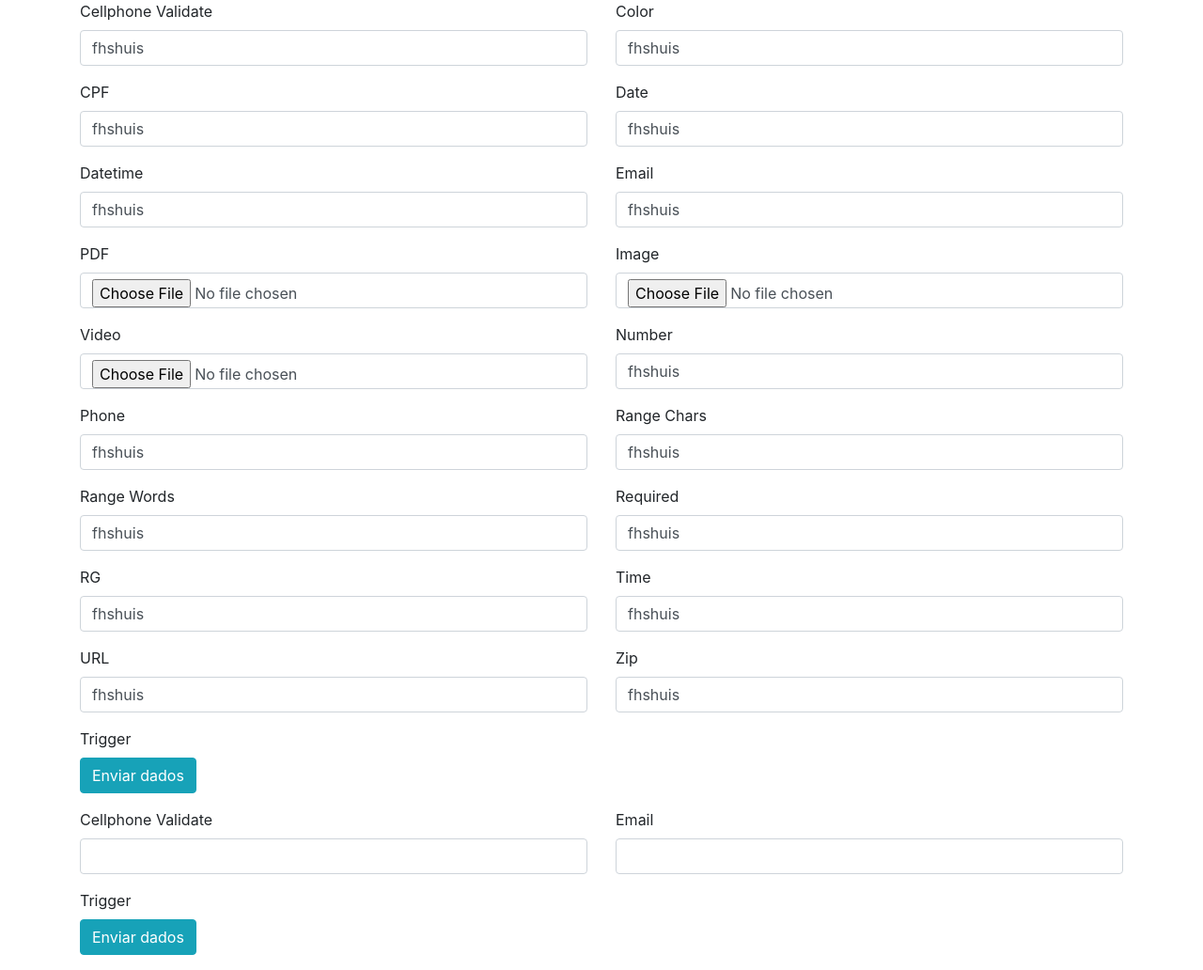
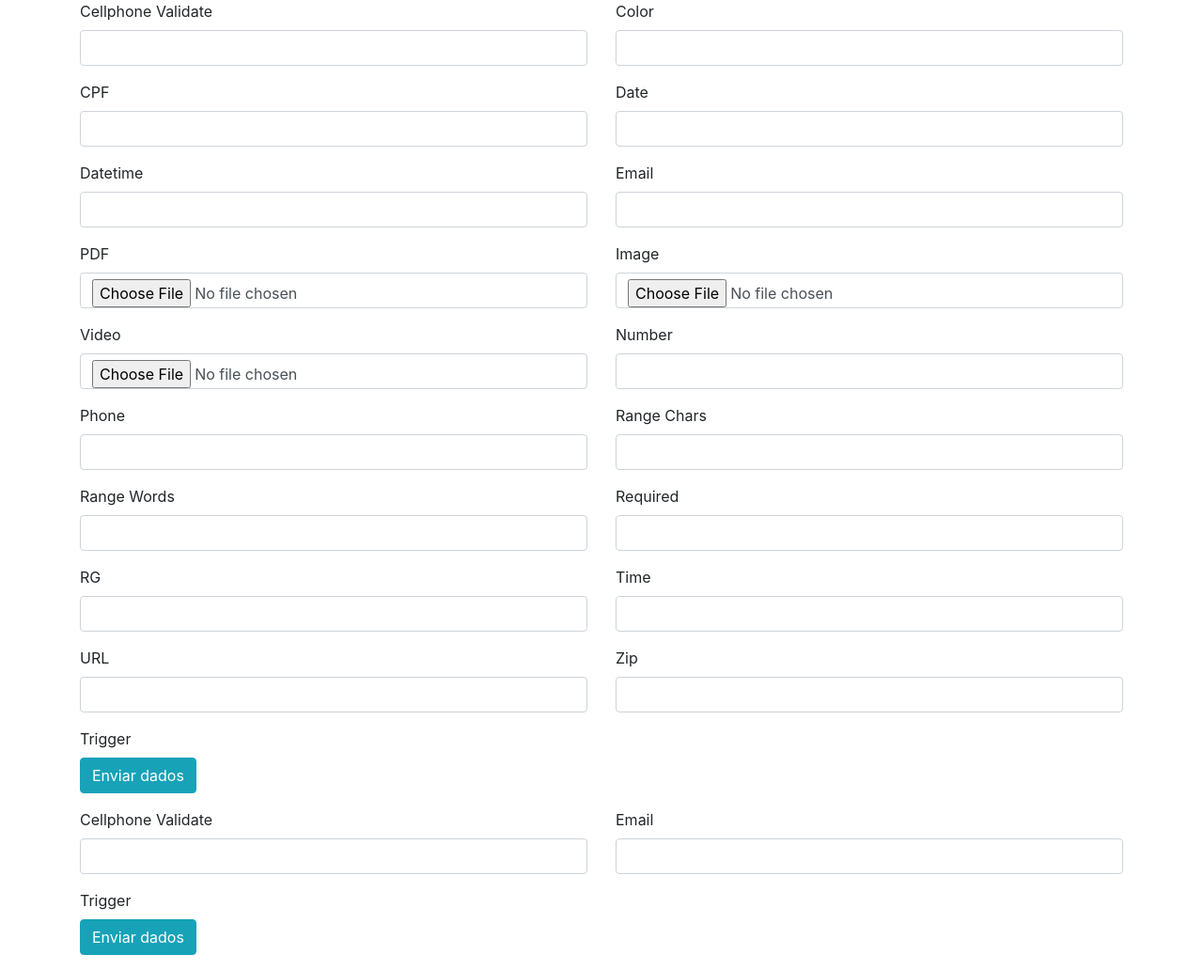
Before and after one commit to diogolimafranco/auto-form-validate, a website: page index.html in a window 1280 px wide. Shown: the whole page at 94% size. Drawn offline with nearby package versions, Linux system fonts and the light colour scheme; files that its build step writes are made by us from their sources.

Commit message:
Ajustado algumas funções e o descritivo de READ.ME

```diff
--- a/index.html
+++ b/index.html
@@ -7,113 +7,113 @@
 </head>
 <body>
   <div class="container">
-    <form class="row" novalidate="" data-feedback="true">
+    <form class="row" novalidate="" data-feedback="true" data-alert="true" data-debug="true">
       <div class="col-sm-6">
         <div class="form-group">
           <label for="">Cellphone Validate</label>
-          <input type="tel" class="form-control" required name="Celular" data-validity="cellphone" value="fhshuis">
+          <input type="tel" class="form-control" required name="Celular" data-validity="cellphone">
         </div>
       </div>
       <div class="col-sm-6">
         <div class="form-group">
           <label for="">Color</label>
-          <input type="text" class="form-control" required name="Color" data-validity="color" value="fhshuis">
+          <input type="text" class="form-control" required name="Color" data-validity="color">
         </div>
       </div>
       <div class="col-sm-6">
         <div class="form-group">
           <label for="">CPF</label>
-          <input type="text" class="form-control" required name="cpf" data-validity="cpf" value="fhshuis">
+          <input type="text" class="form-control" required name="cpf" data-validity="cpf">
         </div>
       </div>
       <div class="col-sm-6">
         <div class="form-group">
           <label for="">Date</label>
-          <input type="text" class="form-control" required name="Date" data-validity="date" value="fhshuis">
+          <input type="text" class="form-control" required name="Date" data-validity="date">
         </div>
       </div>
       <div class="col-sm-6">
         <div class="form-group">
           <label for="">Datetime</label>
-          <input type="text" class="form-control" required name="Datetime" data-validity="datetime" value="fhshuis">
+          <input type="text" class="form-control" required name="Datetime" data-validity="datetime">
         </div>
       </div>
       <div class="col-sm-6">
         <div class="form-group">
           <label for="">Email</label>
-          <input type="text" class="form-control" required name="Email" data-validity="email" value="fhshuis">
+          <input type="text" class="form-control" required name="Email" data-validity="email">
         </div>
       </div>
       <div class="col-sm-6">
         <div class="form-group">
           <label for="">PDF</label>
-          <input type="file" class="form-control" required name="PDF" data-validity="pdf" value="fhshuis">
+          <input type="file" class="form-control" required name="PDF" data-validity="pdf">
         </div>
       </div>
       <div class="col-sm-6">
         <div class="form-group">
           <label for="">Image</label>
-          <input type="file" class="form-control" required name="Image" data-validity="image" value="fhshuis">
+          <input type="file" class="form-control" required name="Image" data-validity="image">
         </div>
       </div>
       <div class="col-sm-6">
         <div class="form-group">
           <label for="">Video</label>
-          <input type="file" class="form-control" required name="Video" data-validity="video" value="fhshuis">
+          <input type="file" class="form-control" required name="Video" data-validity="video">
         </div>
       </div>
       <div class="col-sm-6">
         <div class="form-group">
           <label for="">Number</label>
-          <input type="text" class="form-control" required name="Number" data-validity="number" value="fhshuis">
+          <input type="text" class="form-control" required name="Number" data-validity="number">
         </div>
       </div>
       <div class="col-sm-6">
         <div class="form-group">
           <label for="">Phone</label>
-          <input type="text" class="form-control" required name="Phone" data-validity="phone" value="fhshuis">
+          <input type="text" class="form-control" required name="Phone" data-validity="phone">
         </div>
       </div>
       <div class="col-sm-6">
         <div class="form-group">
           <label for="">Range Chars</label>
-          <input type="text" class="form-control" required name="RangeChars" min="10" max="15" data-validity="rangechars" value="fhshuis">
+          <input type="text" class="form-control" required name="RangeChars" min="10" max="15" data-validity="rangechars">
         </div>
       </div>
       <div class="col-sm-6">
         <div class="form-group">
           <label for="">Range Words</label>
-          <input type="text" class="form-control" required name="RangeWords" min="2" max="3" data-validity="rangewords" value="fhshuis">
+          <input type="text" class="form-control" required name="RangeWords" min="2" max="3" data-validity="rangewords">
         </div>
       </div>
       <div class="col-sm-6">
         <div class="form-group">
           <label for="">Required</label>
-          <input type="text" class="form-control" required name="Required" data-validity="required" value="fhshuis">
+          <input type="text" class="form-control" required name="Required" data-validity="required">
         </div>
       </div>
       <div class="col-sm-6">
         <div class="form-group">
           <label for="">RG</label>
-          <input type="text" class="form-control" required name="RG" data-validity="rg" value="fhshuis">
+          <input type="text" class="form-control" required name="RG" data-validity="rg">
         </div>
       </div>
       <div class="col-sm-6">
         <div class="form-group">
           <label for="">Time</label>
-          <input type="text" class="form-control" required name="Time" data-validity="time" value="fhshuis">
+          <input type="text" class="form-control" required name="Time" data-validity="time">
         </div>
       </div>
       <div class="col-sm-6">
         <div class="form-group">
           <label for="">URL</label>
-          <input type="text" class="form-control" required required name="url" data-validity="url"  value="fhshuis">
+          <input type="text" class="form-control" required required name="url" data-validity="url" >
         </div>
       </div>
       <div class="col-sm-6">
         <div class="form-group">
           <label for="">Zip</label>
-          <input type="text" class="form-control" required name="zip" data-validity="zip" value="fhshuis">
+          <input type="text" class="form-control" required name="zip" data-validity="zip">
         </div>
       </div>
       <div class="col-sm-2">
--- a/src/auto-form-validate.js
+++ b/src/auto-form-validate.js
@@ -156,13 +156,7 @@
       }
     }
 
-    // Caso feedback esteja ativo, apresenta as mensagens de erro com feedback color red no campo validado
-    const feedback = errors => {
-      // Escuta o evento change dos campos inválidos
-      const changeHandler = () => {
-        event.target.classList.remove('validity-error')
-        event.target.removeEventListener('change',changeHandler)
-      }
+    const alertModal = errors => {
 
       // Abre a janela para apresentação dos erros
       const dialog = errors => {
@@ -174,10 +168,17 @@
           alert(message)
         }
       }
-
       // Mostra os erros
       dialog(errors)
+    }
 
+    // Caso feedback esteja ativo, apresenta as mensagens de erro com feedback color red no campo validado
+    const feedback = errors => {
+      // Escuta o evento change dos campos inválidos
+      const changeHandler = () => {
+        event.target.classList.remove('validity-error')
+        event.target.removeEventListener('change',changeHandler)
+      }
       // Varre os inputs inválidos para aplicar a class de feedback validity-error
       errors.forEach(idx => {
         idx.el.classList.add('validity-error')
@@ -200,6 +201,8 @@
     const init = event => {
       const form = event.target
       const isFeedback = form.dataset.feedback ? true : false
+      const isAlert = form.dataset.alert ? true : false
+      const isDebug = form.dataset.debug ? true : false
       const elements = Array.from(form.elements)
       const errors = []
       elements.forEach(el => {
@@ -219,11 +222,17 @@
       if (errors.length > 0) {
         event.preventDefault()
 
+        if (isDebug)
+          console.log(errors)
+
         // Se uma função de callback erro foi definida
         if (options && options.fail && typeof options.fail === 'function') {
-          options.fail.call(this, errors)
+          options.fail.call(this, event, errors)
           return
         }
+
+        if (isAlert)
+          alertModal(errors)
 
         if (isFeedback) {
           style()
@@ -254,14 +263,14 @@
   }
   window.autoFormValidate = autoFormValidate
 })()
-
-window.autoFormValidate(null, {
-  done: event => {
-    event.preventDefault()
-    alert('Passou na validação')
-  },
-  fail: event => {
-    event.preventDefault()
-    alert('Reprovou na validação')
-  }
-})
+window.autoFormValidate()
+// window.autoFormValidate(null, {
+//   done: (event, errors) => {
+//     event.preventDefault()
+//     alert('Passou na validação')
+//   },
+//   fail: event => {
+//     event.preventDefault()
+//     alert('Reprovou na validação')
+//   }
+// })
```
Also changed, not shown: README.md, dist/auto-form-validate.js, dist/test.js, 2 other files.
